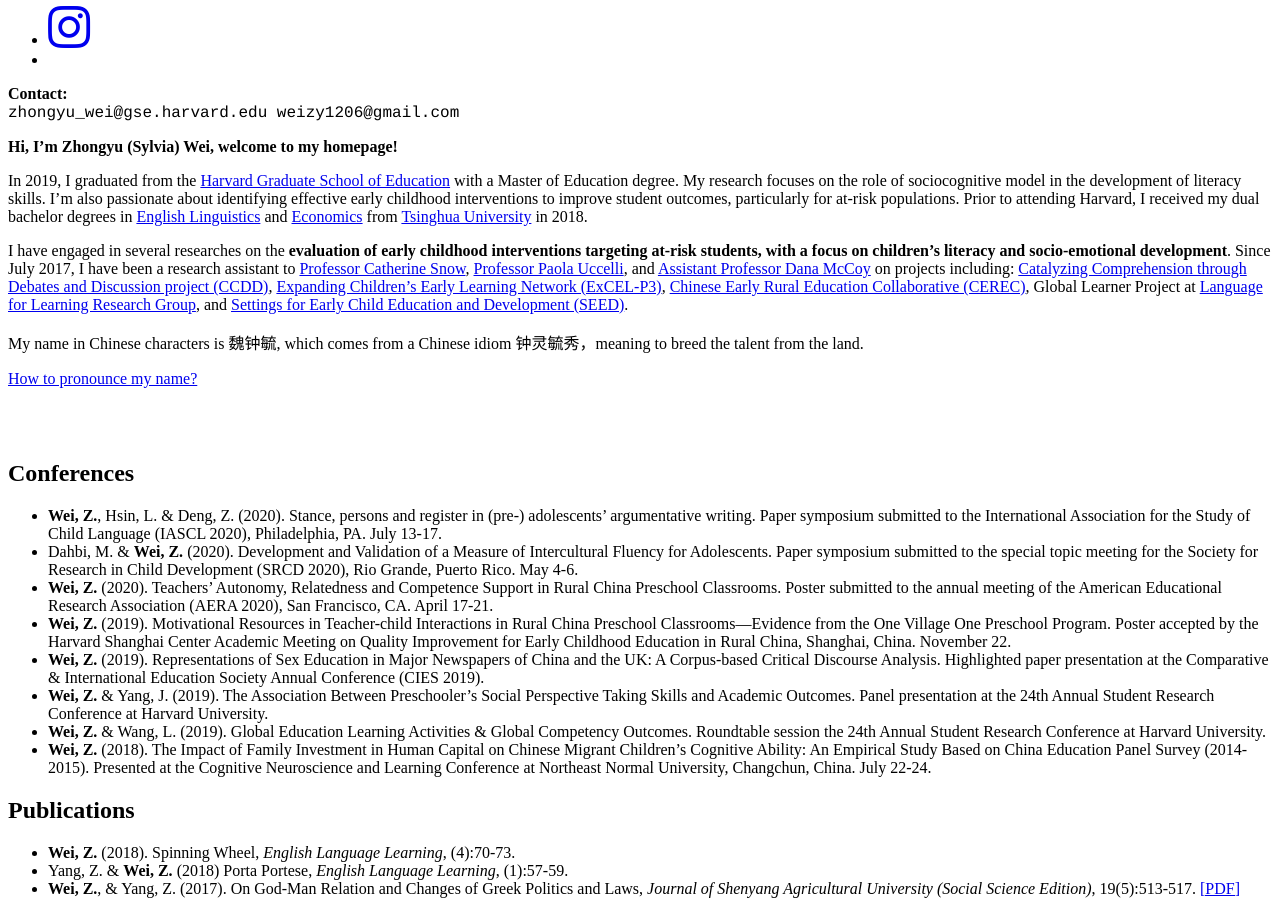
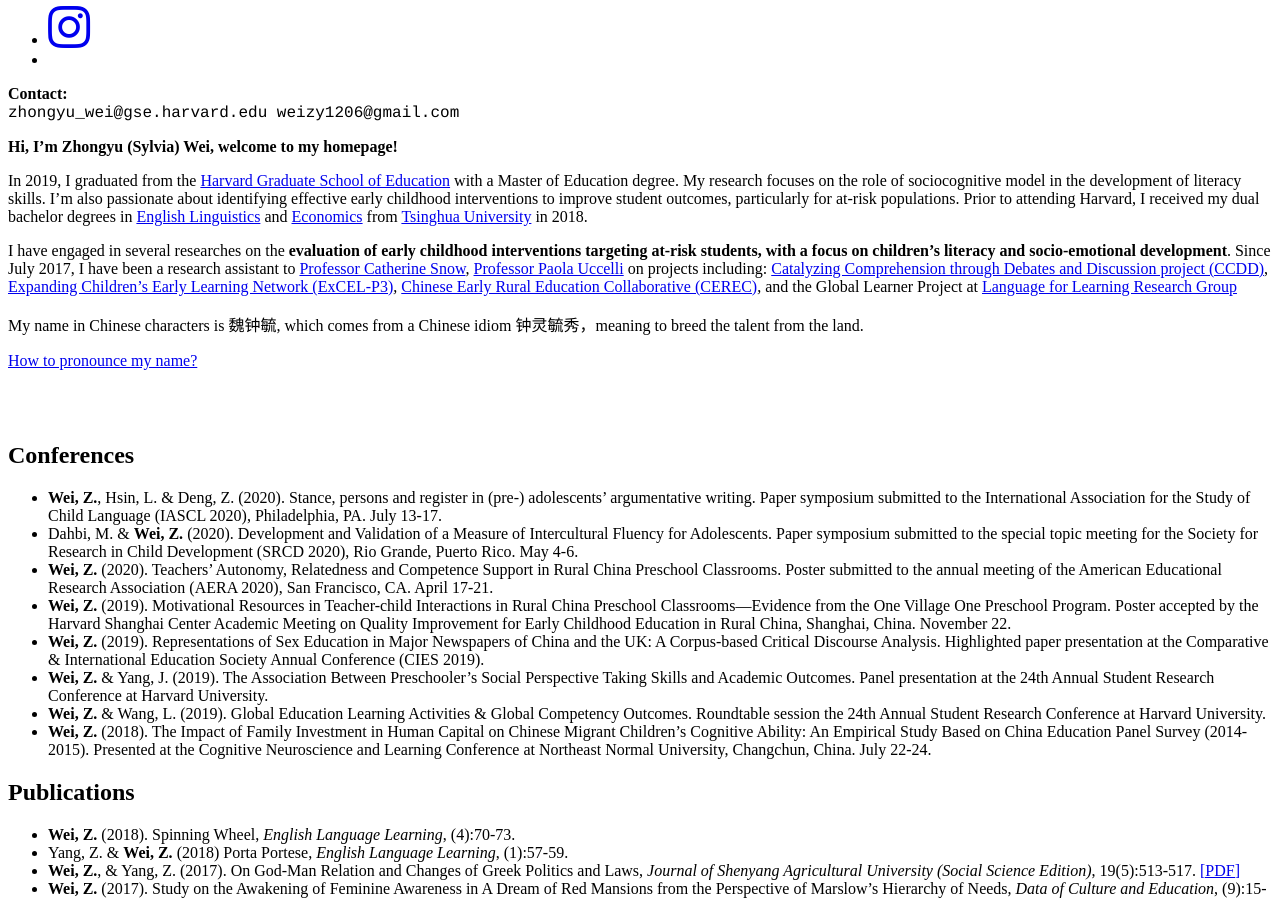
Before and after one commit to Sylviawzy/Sylviawzy.github.io, a Jekyll site: the page built from index.md, in a window 1280 px wide and 900 px high, scrolled down 1139 px. Built offline with Jekyll 4.4.1, drawn with Linux system fonts in a browser that asks for light colours; our own code applies the rules of GitHub Pages for plain Markdown files; a style sheet for code colours, icons or effects is not loaded.

Commit message:
Update index.md

```diff
--- a/index.md
+++ b/index.md
@@ -2,7 +2,7 @@
 
 In 2019, I graduated from the [Harvard Graduate School of Education](https://www.gse.harvard.edu/) with a Master of Education degree. My research focuses on the role of sociocognitive model in the development of literacy skills. I'm also passionate about identifying effective early childhood interventions to improve student outcomes, particularly for at-risk populations. Prior to attending Harvard, I received my dual bachelor degrees in [English Linguistics](http://www.wwx.tsinghua.edu.cn/publish/fdllen/index.html) and [Economics](http://www.sem.tsinghua.edu.cn/en/) from [Tsinghua University](http://www.tsinghua.edu.cn/publish/thu2018en/) in 2018.
 
-I have engaged in several researches on the **evaluation of early childhood interventions targeting at-risk students, with a focus on children’s literacy and socio-emotional development**. Since July 2017, I have been a research assistant to [Professor Catherine Snow](https://www.researchgate.net/profile/Catherine_Snow), [Professor Paola Uccelli](https://www.researchgate.net/profile/Paola_Uccelli), and [Assistant Professor Dana McCoy](https://www.researchgate.net/profile/Dana_Mccoy) on projects including: [Catalyzing Comprehension through Debates and Discussion project (CCDD)](https://ccdd.serpmedia.org/), [Expanding Children’s Early Learning Network (ExCEL-P3)](https://www.mdrc.org/project/expanding-children-s-early-learning-excel-network), [Chinese Early Rural Education Collaborative (CEREC)](https://www.researchgate.net/project/Quality-improvement-of-early-childhood-education-in-rural-China), Global Learner Project at [Language for Learning Research Group](https://projects.iq.harvard.edu/uccelli), and [Settings for Early Child Education and Development (SEED)](https://seed.gse.harvard.edu/).
+I have engaged in several researches on the **evaluation of early childhood interventions targeting at-risk students, with a focus on children’s literacy and socio-emotional development**. Since July 2017, I have been a research assistant to [Professor Catherine Snow](https://www.researchgate.net/profile/Catherine_Snow), [Professor Paola Uccelli](https://www.researchgate.net/profile/Paola_Uccelli) on projects including: [Catalyzing Comprehension through Debates and Discussion project (CCDD)](https://ccdd.serpmedia.org/), [Expanding Children’s Early Learning Network (ExCEL-P3)](https://www.mdrc.org/project/expanding-children-s-early-learning-excel-network), [Chinese Early Rural Education Collaborative (CEREC)](https://www.researchgate.net/project/Quality-improvement-of-early-childhood-education-in-rural-China), and the Global Learner Project at [Language for Learning Research Group](https://projects.iq.harvard.edu/uccelli)
 
 My name in Chinese characters is 魏钟毓, which comes from a Chinese idiom 钟灵毓秀，meaning to breed the talent from the land.
 
```
